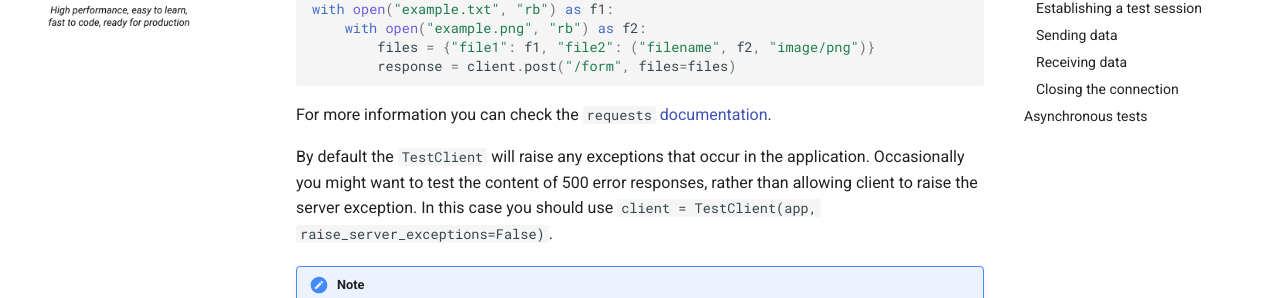
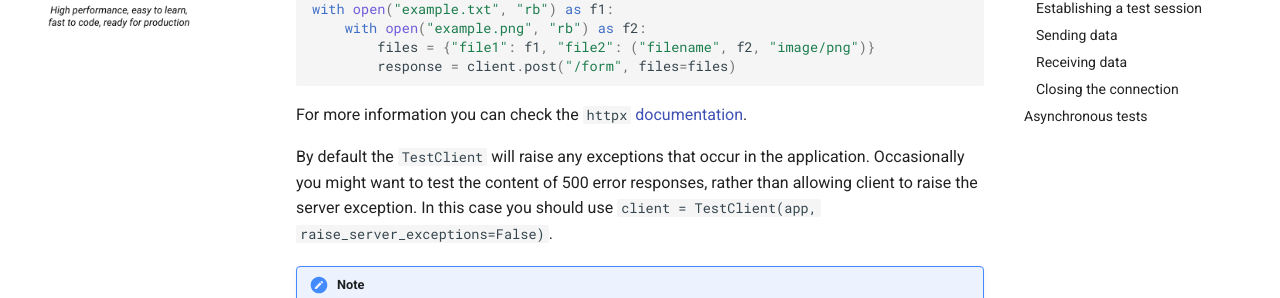
Before and after one commit to azurelotus0926/starlette, an MkDocs documentation site: the page built from docs/testclient.md, in a window 1280 px wide and 900 px high, scrolled down 947 px. Shown: the part 154-452 px from the top of the window. Built offline with MkDocs 1.6.1 and Material for MkDocs 9.7.7, drawn with Linux system fonts in a browser that asks for light colours; comment, search, counter and statistics services are not loaded.

Commit message:
docs(testclient): change requests url to httpx url (#1937)
Co-authored-by: Marcelo Trylesinski <marcelotryle@gmail.com>

````diff
--- a/docs/testclient.md
+++ b/docs/testclient.md
@@ -55,7 +55,7 @@ with open("example.txt", "rb") as f1:
         response = client.post("/form", files=files)
 ```
 
-For more information you can check the `requests` [documentation](https://requests.readthedocs.io/en/master/user/advanced/).
+For more information you can check the `httpx` [documentation](https://www.python-httpx.org/advanced/).
 
 By default the `TestClient` will raise any exceptions that occur in the
 application. Occasionally you might want to test the content of 500 error
````
